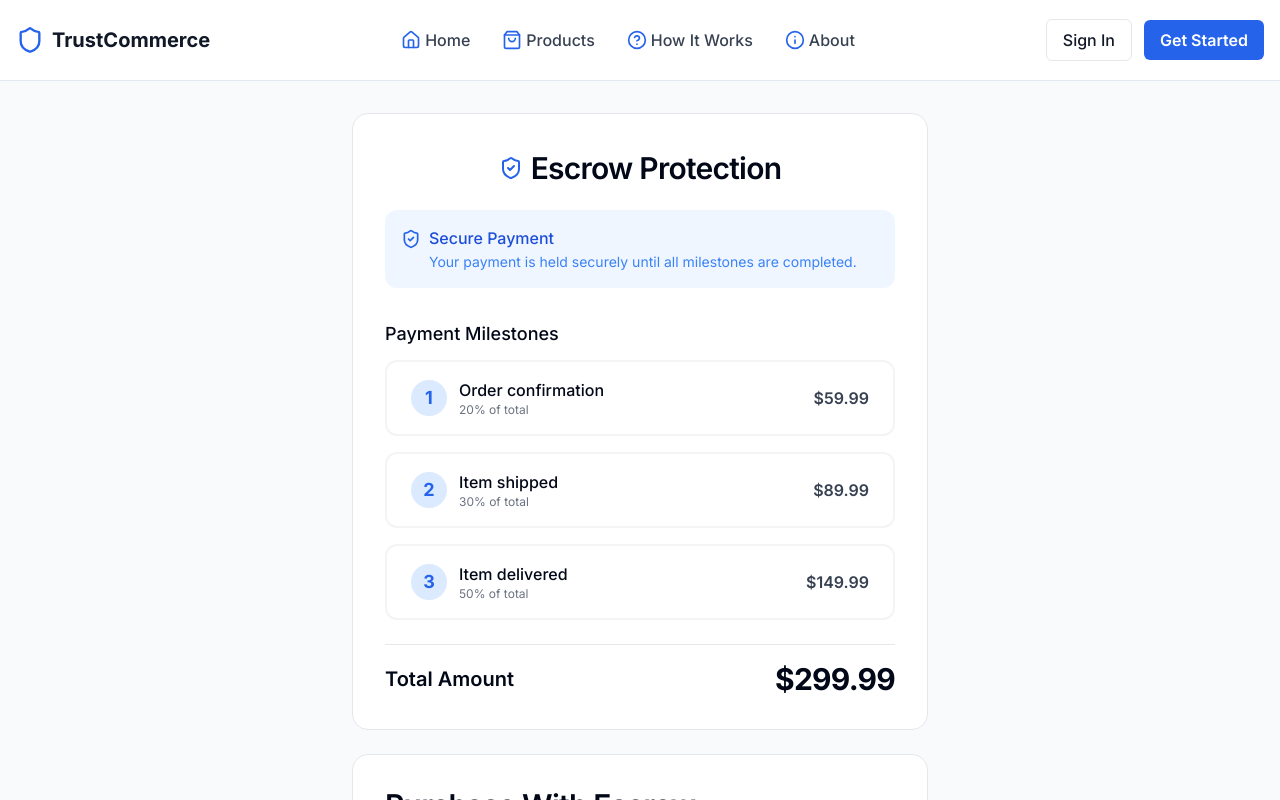
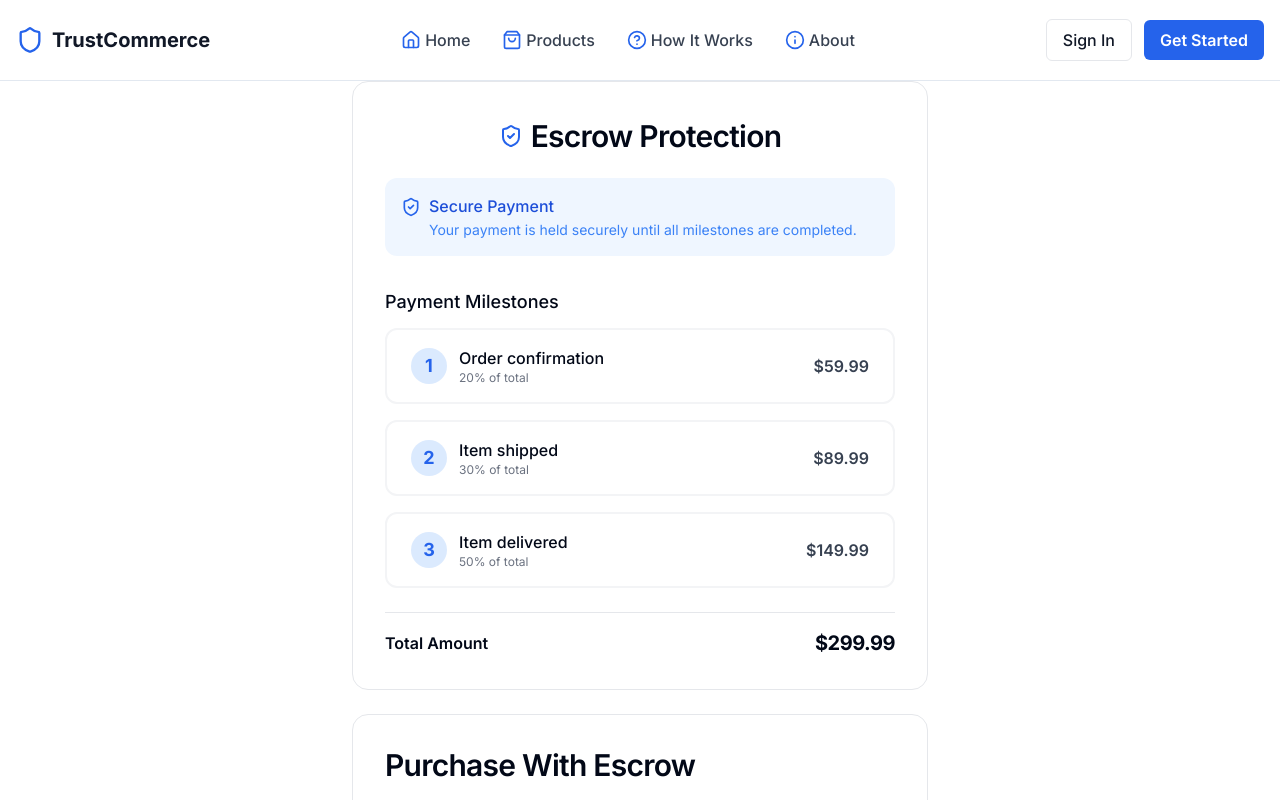
Before and after one commit to ScaffoldRust/Ecommerce-TrustlessWork-Integration, a Next.js app in the folder apps/webapp/: page /products-detail in a window 1280 px wide. Shown: the top 800 px of the page. Built offline with nearby package versions, Linux system fonts and the light colour scheme.

Commit message:
feat: impl requested changes

```diff
--- a/apps/webapp/app/products-detail/page.tsx
+++ b/apps/webapp/app/products-detail/page.tsx
@@ -1,19 +1,5 @@
-import { EscrowProtection, Milestone } from '../../components/products-detail/escrow-protection';
-
-const milestones: Milestone[] = [
-  { id: 1, title: 'Order confirmation', percentage: 20, amount: 59.99 },
-  { id: 2, title: 'Item shipped', percentage: 30, amount: 89.99 },
-  { id: 3, title: 'Item delivered', percentage: 50, amount: 149.99 },
-];
+import { EscrowProtection } from '../../components/products-detail/escrow-protection';
 
 export default function ProductDetailPage() {
-  return (
-    <main className="py-8 px-2 min-h-screen bg-gray-50">
-      <EscrowProtection
-        total={299.99}
-        escrowFee={2.99}
-        milestones={milestones}
-      />
-    </main>
-  );
+  return <EscrowProtection />;
 }
--- a/apps/webapp/components/products-detail/escrow-protection.tsx
+++ b/apps/webapp/components/products-detail/escrow-protection.tsx
@@ -3,7 +3,7 @@
 import React, { useState } from "react";
 import { Card } from "../ui/card";
 import { Button } from "../ui/button";
-import { ShieldCheck, Info, Wallet, CheckCircle2 } from "lucide-react";
+import { ShieldCheck, Wallet } from "lucide-react";
 
 export type Milestone = {
   id: number;
@@ -12,17 +12,16 @@ export type Milestone = {
   amount: number;
 };
 
-export type EscrowProps = {
-  total: number;
-  escrowFee: number;
-  milestones: Milestone[];
-};
+export function EscrowProtection() {
+  // Milestone and payment data now internal
+  const milestones: Milestone[] = [
+    { id: 1, title: 'Order confirmation', percentage: 20, amount: 59.99 },
+    { id: 2, title: 'Item shipped', percentage: 30, amount: 89.99 },
+    { id: 3, title: 'Item delivered', percentage: 50, amount: 149.99 },
+  ];
+  const total = 299.99;
+  const escrowFee = 2.99;
 
-export function EscrowProtection({
-  total,
-  escrowFee,
-  milestones,
-}: EscrowProps) {
   // Form state
   const [wallet, setWallet] = useState("");
   const [instructions, setInstructions] = useState("");
@@ -95,8 +94,8 @@ export function EscrowProtection({
         </ul>
         <hr className="border-t border-gray-200 mb-4" />
         <div className="flex justify-between items-center mt-2">
-          <span className="font-semibold text-lg md:text-xl">Total Amount</span>
-          <span className="font-bold text-2xl md:text-3xl tracking-tight">
+        <span className="font-semibold text-base">Total Amount</span>
+        <span className="font-bold text-xl tracking-tight">
             ${total.toFixed(2)}
           </span>
         </div>
```
